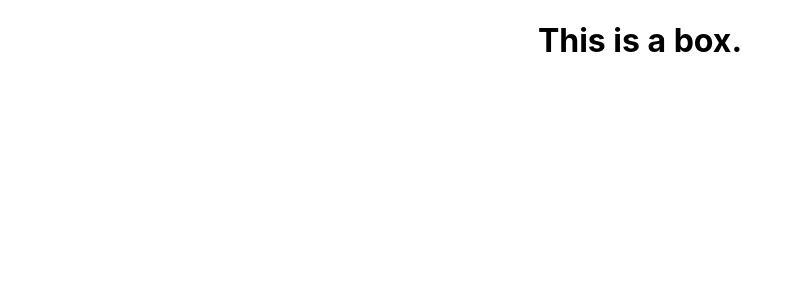
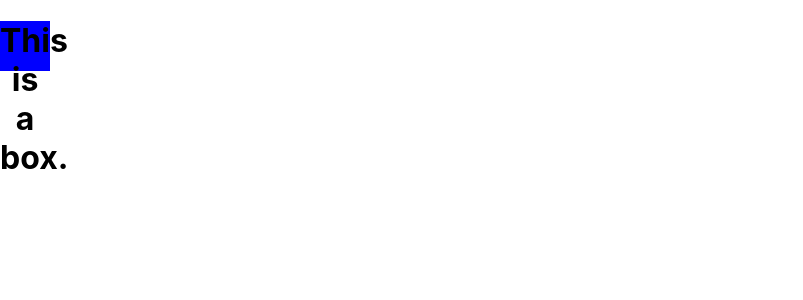
Before and after one commit to TyeCampbell/react-colorboxes, a React (Create React App) app: page / in a window 1280 px wide. Shown: the top 300 px of the page, without its empty margins (0-803 px from the left). Built offline with nearby package versions, Linux system fonts and the light colour scheme.

Commit message:
removed a trailing space in the ColorBox.css file name.

```diff
--- /dev/null
+++ b/src/ColorBox.css
@@ -0,0 +1,5 @@
+.ColorBox {
+    width: 50px;
+    height: 50px;
+    background-color: blue;
+}
--- a/src/ColorBox.js
+++ b/src/ColorBox.js
@@ -1,10 +1,11 @@
 import React, { Component } from 'react';
+import './ColorBox.css';
 
 class ColorBox extends Component {
 
     render() {
         return (
-            <div>
+            <div className='ColorBox'>
                 <h1> This is a box. </h1>
             </div>
         )
```
Also changed, not shown: 1 other file (tests, documents, lock files or other folders).
